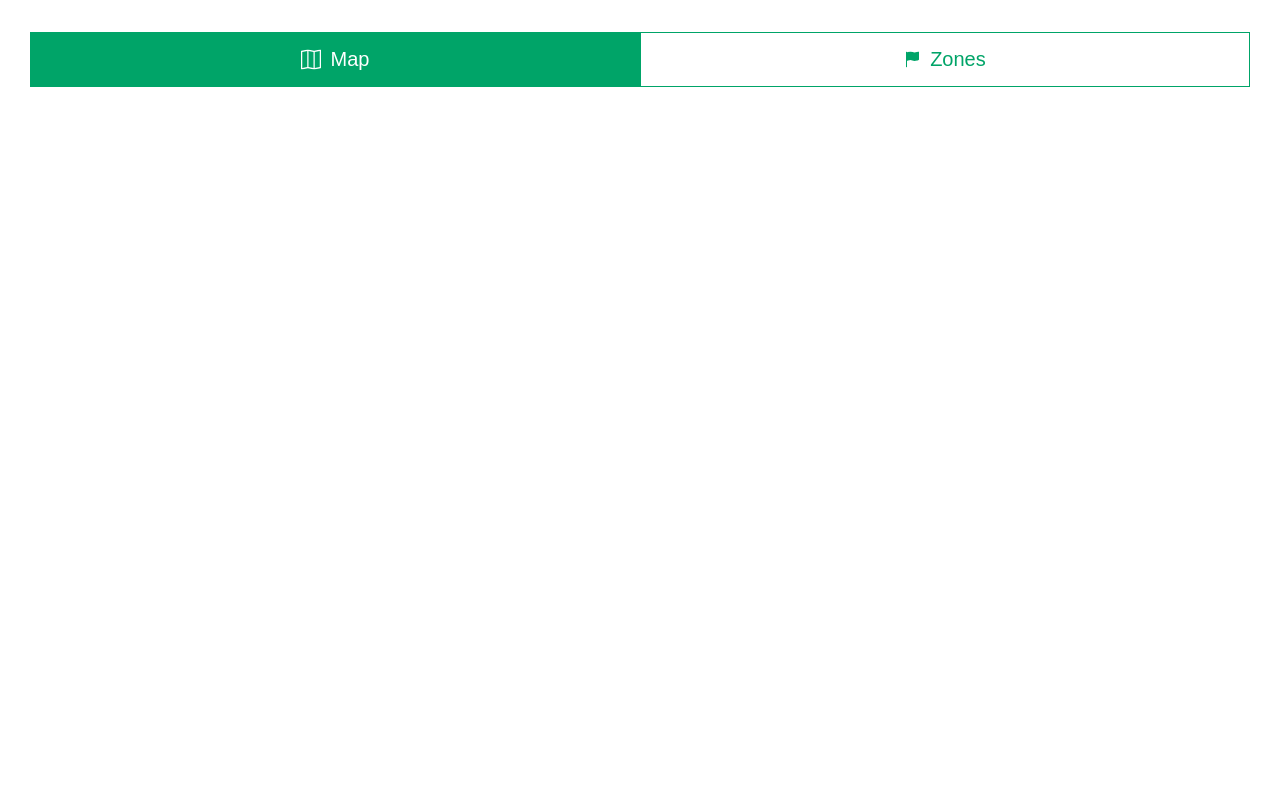
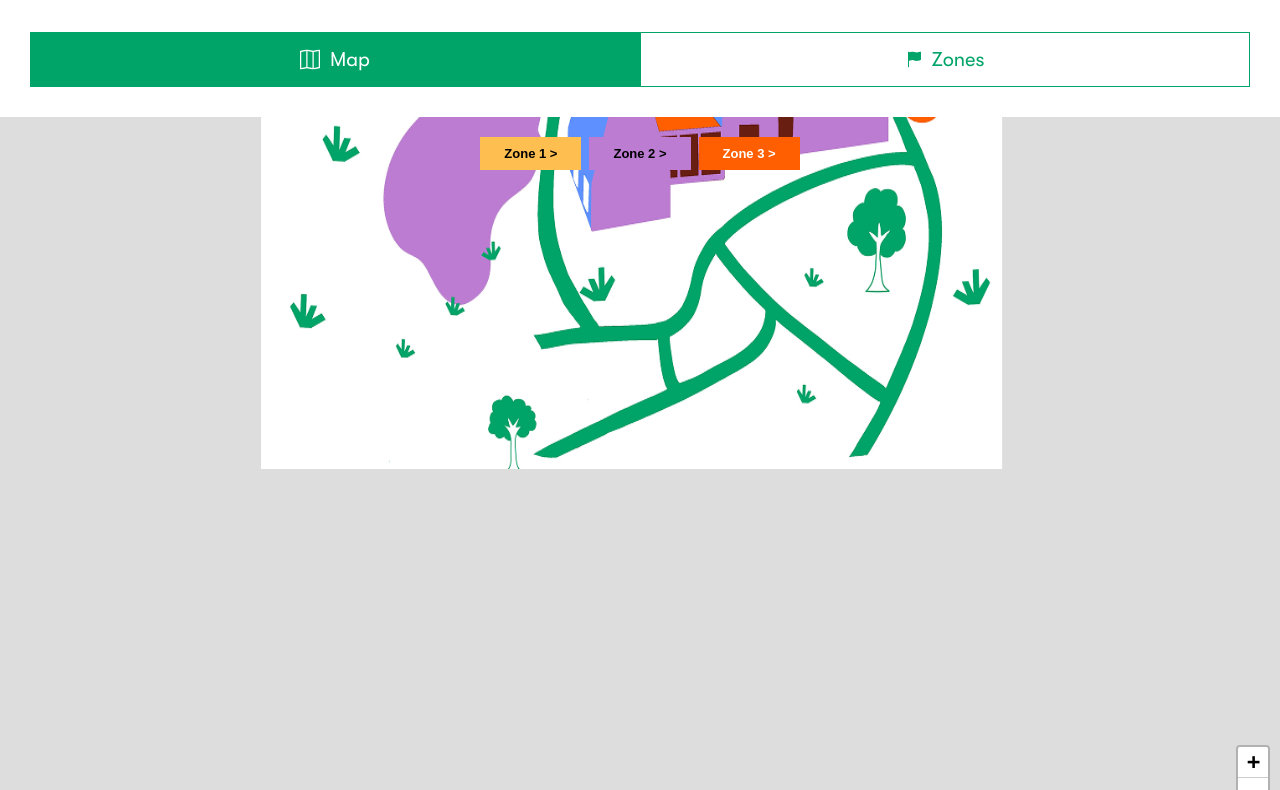
Before and after one commit to JordanSmolders/Int_WhisperingGardens, a website built with Vite: page whispering_gardens/home.html in a window 1280 px wide. Shown: the part 125-915 px from the top of the page. Before the commit the page ends 800 px from the top, so only its background shows below. Built offline with nearby package versions, Linux system fonts and the light colour scheme; no server answers.

Commit message:
Added map

```diff
--- a/whispering_gardens/home.html
+++ b/whispering_gardens/home.html
@@ -6,6 +6,10 @@
     <title>ABBY</title>
     <link rel="stylesheet" href="src/css/style.css" />
     <link rel="stylesheet" href="src/css/home.css" />
+    <link
+      rel="stylesheet"
+      href="https://unpkg.com/leaflet@1.9.4/dist/leaflet.css"
+    />
   </head>
   <body>
     <header class="header">
@@ -79,7 +83,15 @@
       </button>
     </div>
 
-    <div class="content-section" id="mapContent"></div>
+    <div class="content-section" id="mapContent">
+      <div id="map">
+        <div class="map-buttons">
+          <button class="map-btn zone-1-btn">Zone 1 ></button>
+          <button class="map-btn zone-2-btn">Zone 2 ></button>
+          <button class="map-btn zone-3-btn">Zone 3 ></button>
+        </div>
+      </div>
+    </div>
 
     <div class="content-section" id="zonesContent" style="display: none">
       <div class="intro-section">
@@ -153,6 +165,7 @@
         </svg>
       </div>
     </div>
+    <script src="https://unpkg.com/leaflet@1.9.4/dist/leaflet.js"></script>
     <script src="src/js/home.js"></script>
   </body>
 </html>
--- a/whispering_gardens/src/css/home.css
+++ b/whispering_gardens/src/css/home.css
@@ -27,11 +27,11 @@
 .language-btn {
   background: var(--color-green);
   color: var(--color-black);
+  font-family: "GT Walsheim Medium";
   border: none;
   height: 50px;
   width: 50px;
   font-size: 1.0625rem;
-  font-weight: 600;
   cursor: pointer;
 }
 
@@ -60,8 +60,8 @@
   border: 1px solid var(--color-green);
   background-color: var(--color-white);
   color: var(--color-green);
+  font-family: "GT Walsheim Regular";
   font-size: 20px;
-  font-weight: 500;
   cursor: pointer;
   display: flex;
   align-items: center;
@@ -152,6 +152,22 @@
   width: 180px;
 }
 
+.map-buttons {
+  display: flex;
+  justify-content: center;
+  gap: 8px;
+  margin-top: 20px;
+}
+
+.map-btn {
+  padding: 9px 24px;
+  border: none;
+  font-weight: 600;
+  cursor: pointer;
+  font-size: 13px;
+  z-index: 99999;
+}
+
 .zone-btn {
   padding: 9px 24px;
   border: none;
@@ -216,3 +232,9 @@
   top: 0;
   z-index: 1;
 }
+
+#map {
+  width: 100%;
+  height: 90vh;
+  position: relative;
+}
--- a/whispering_gardens/src/js/home.js
+++ b/whispering_gardens/src/js/home.js
@@ -22,3 +22,61 @@
       switchTab(zonesTab, mapTab, zonesContent, mapContent)
     }
   })
+
+
+   const gardenBounds = [
+        [50.828992, 3.26934],
+        [50.829571, 3.270335],
+      ];
+
+      const center = [
+        (gardenBounds[0][0] + gardenBounds[1][0]) / 2,
+        (gardenBounds[0][1] + gardenBounds[1][1]) / 2,
+      ];
+
+      const zoom = 20;
+
+      const map = L.map("map", { zoomControl: false }).setView(center, zoom);
+      L.control.zoom({ position: "bottomright" }).addTo(map);
+
+      const imageUrl = "src/assets/map.png";
+
+      const imageOverlay = L.imageOverlay(imageUrl, gardenBounds).addTo(map);
+
+      const userMarker = L.circleMarker([0, 0], {
+        radius: 8,
+        color: "white",
+        fillColor: "red",
+        fillOpacity: 1,
+        weight: 2,
+      }).addTo(map);
+
+      userMarker.bringToFront();
+
+      if ("geolocation" in navigator) {
+        navigator.geolocation.watchPosition(
+          (pos) => {
+            const latlng = [pos.coords.latitude, pos.coords.longitude];
+            if (
+              latlng[0] >= gardenBounds[0][0] &&
+              latlng[0] <= gardenBounds[1][0] &&
+              latlng[1] >= gardenBounds[0][1] &&
+              latlng[1] <= gardenBounds[1][1]
+            ) {
+              userMarker.setLatLng(latlng);
+            } else {
+              userMarker.setLatLng([0, 0]);
+            }
+          },
+          (err) => {
+            console.error("Location error", err);
+          },
+          {
+            enableHighAccuracy: true,
+            maximumAge: 1000,
+            timeout: 5000,
+          }
+        );
+      } else {
+        alert("Geolocation not supported.");
+      }
```
Also changed, not shown: whispering_gardens/src/assets/map.png (added).
